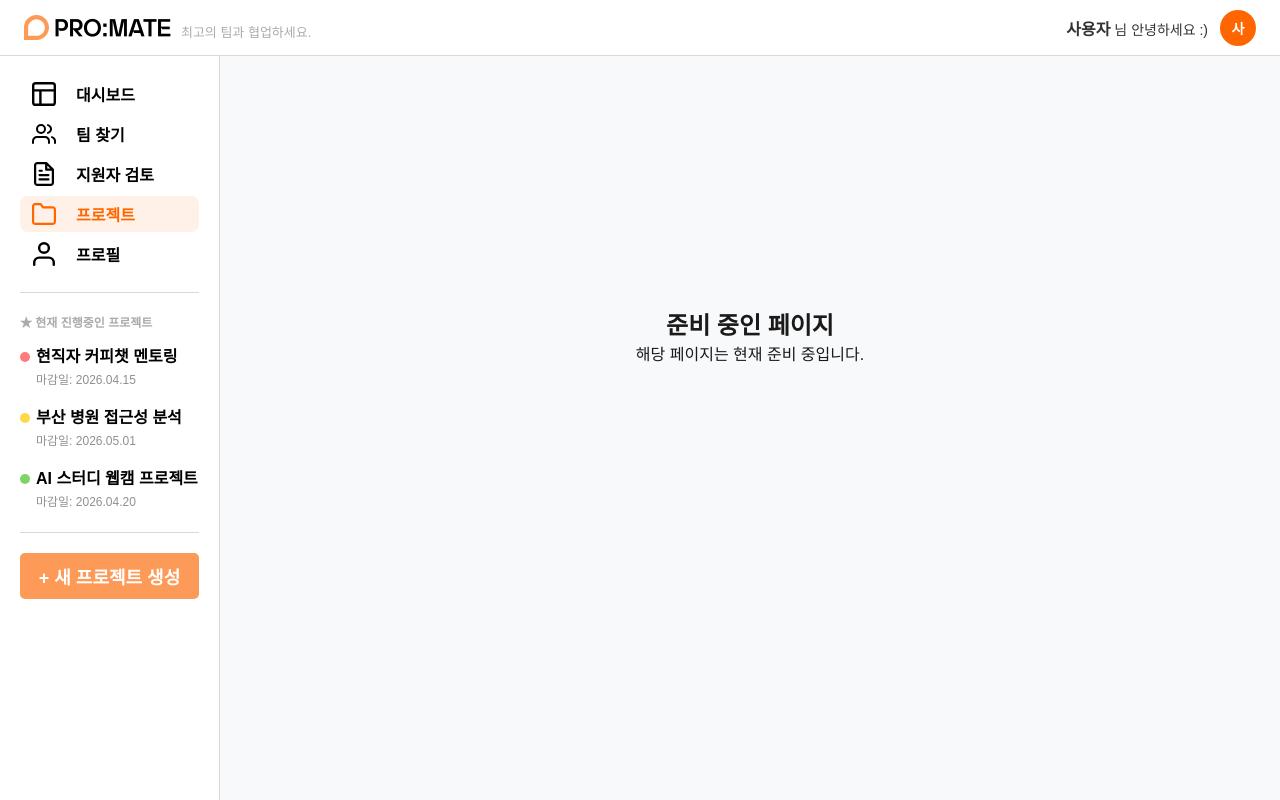
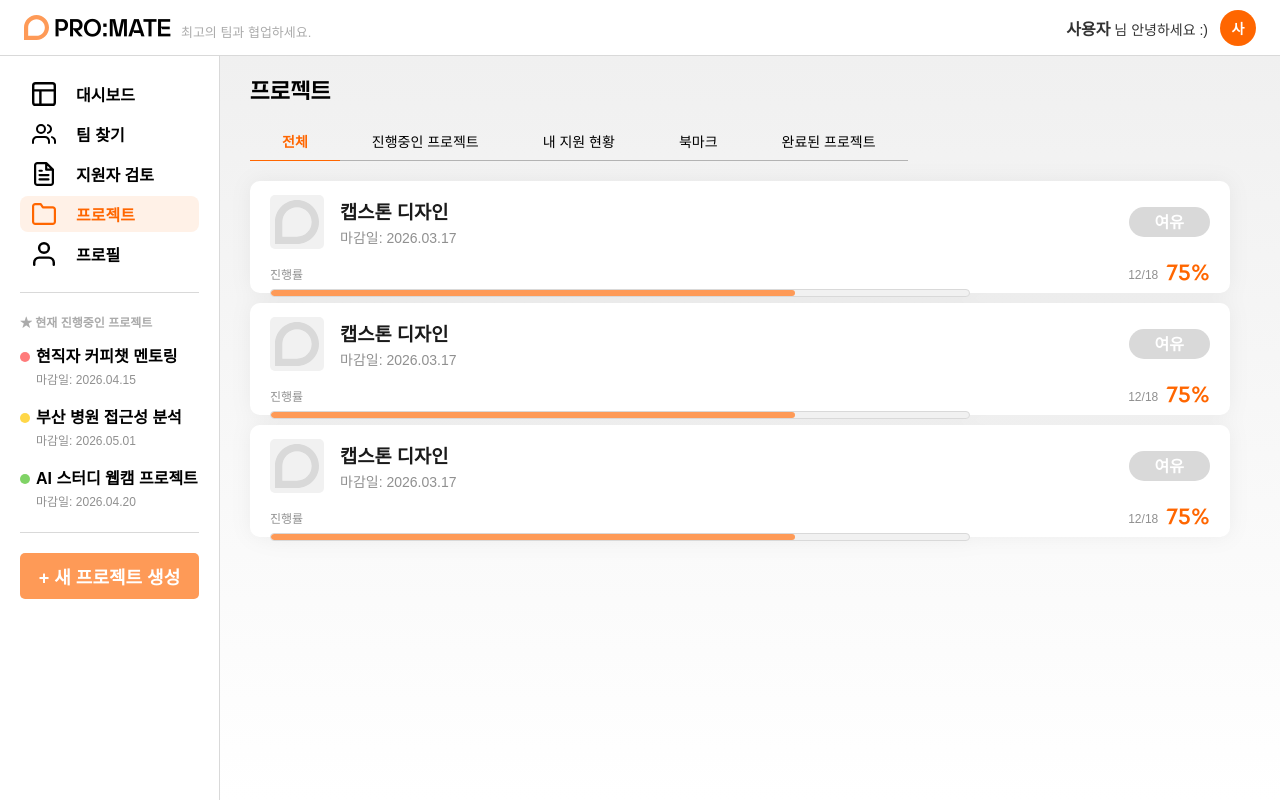
Before and after one commit to pknu-wap/promate, a React (Vite) app in the folder FE/: page /project in a window 1280 px wide. Built offline with nearby package versions, Linux system fonts and the light colour scheme; no server answers.

Commit message:
feat: 프로젝트 페이지 UI 구현

```diff
--- a/FE/src/App.jsx
+++ b/FE/src/App.jsx
@@ -9,6 +9,7 @@ import AuthCallback from "./pages/AuthCallback/AuthCallback.jsx";
 import TeammakingPage from "./pages/Teammaking/TeammakingPage.jsx";
 import FindTeamPage from "./pages/FindTeam/FindTeamPage.jsx";
 import DashboardPage from "./pages/DashboardPage/DashboardPage.jsx";
+import ProjectPage from "./pages/ProjectPage/ProjectPage.jsx";
 
 function AppLayout({ isMenuOpen, toggleMenu, closeMenu }) {
   return (
@@ -56,6 +57,7 @@ function App() {
           <Route path="/dashboard" element={<DashboardPage />} />
           <Route path="/teammaking" element={<TeammakingPage />} />
           <Route path="/find-team" element={<FindTeamPage />} />
+          <Route path="/project" element={<ProjectPage />} />
 
           <Route path="*" element={<ComingSoonPage />} />
         </Route>
--- /dev/null
+++ b/FE/src/pages/ProjectPage/ProjectPage.css
@@ -0,0 +1,72 @@
+.project-container {
+  display: flex;
+  flex-direction: column;
+  width: 100%;
+  height: calc(100vh - 56px);
+  background: linear-gradient(180deg, #F0F0F0 0%, #FFFFFF 100%);
+  overflow-y: auto;
+  padding: 19px 50px 20px 30px;
+  box-sizing: border-box;
+}
+
+.project-content {
+  display: flex;
+  flex-direction: column;
+  width: 100%;
+  max-width: 1000px;
+  gap: 20px;
+}
+
+.project-page-title {
+  font-family: 'YSpotlightOTF', 'Pretendard', sans-serif;
+  font-size: 22px;
+  font-weight: 500;
+  color: #000000;
+  flex-shrink: 0;
+}
+
+.tabs-container {
+  display: flex;
+  flex-direction: row;
+  align-items: center;
+  width: 100%;
+  height: 37px;
+}
+
+.tab-item {
+  display: flex;
+  flex-direction: row;
+  justify-content: center;
+  align-items: center;
+  padding: 10px 32px;
+  gap: 10px;
+  height: 37px;
+  box-sizing: border-box;
+  border-bottom: 1px solid #B3B3B3;
+  font-family: 'Pretendard', sans-serif;
+  font-style: normal;
+  font-weight: 400;
+  font-size: 14px;
+  color: #000000;
+  line-height: 17px;
+  cursor: pointer;
+  white-space: nowrap;
+}
+
+.tab-item.active {
+  border-bottom: 1.5px solid #FF6600;
+  font-weight: 700;
+  color: #FF6600;
+}
+
+.tab-item:hover {
+  background-color: rgba(255, 102, 0, 0.05);
+}
+
+.project-list {
+  display: flex;
+  flex-direction: column;
+  gap: 10px;
+  width: 100%;
+  filter: drop-shadow(0px 0px 10px rgba(0, 0, 0, 0.05));
+}
--- /dev/null
+++ b/FE/src/pages/ProjectPage/ProjectPage.jsx
@@ -0,0 +1,52 @@
+import React, { useState } from 'react';
+import ProjectBox from './components/ProjectBox/ProjectBox';
+import './ProjectPage.css';
+
+function ProjectPage() {
+  const [activeTab, setActiveTab] = useState('전체');
+
+  const tabs = ['전체', '진행중인 프로젝트', '내 지원 현황', '북마크', '완료된 프로젝트'];
+
+  // 임시 데이터
+  const dummyProjects = [
+    { id: 1, title: '캡스톤 디자인', dueDate: '2026.03.17', status: '여유', currentStep: 12, totalStep: 18, progress: 75 },
+    { id: 2, title: '캡스톤 디자인', dueDate: '2026.03.17', status: '여유', currentStep: 12, totalStep: 18, progress: 75 },
+    { id: 3, title: '캡스톤 디자인', dueDate: '2026.03.17', status: '여유', currentStep: 12, totalStep: 18, progress: 75 }
+  ];
+
+  return (
+    <div className="project-container">
+      <div className="project-content">
+        <h1 className="project-page-title">프로젝트</h1>
+
+        <div className="tabs-container">
+          {tabs.map((tab) => (
+            <div
+              key={tab}
+              className={`tab-item ${activeTab === tab ? 'active' : ''}`}
+              onClick={() => setActiveTab(tab)}
+            >
+              {tab}
+            </div>
+          ))}
+        </div>
+
+        <div className="project-list">
+          {dummyProjects.map((project) => (
+            <ProjectBox
+              key={project.id}
+              title={project.title}
+              dueDate={project.dueDate}
+              status={project.status}
+              currentStep={project.currentStep}
+              totalStep={project.totalStep}
+              progress={project.progress}
+            />
+          ))}
+        </div>
+      </div>
+    </div>
+  );
+}
+
+export default ProjectPage;
--- /dev/null
+++ b/FE/src/pages/ProjectPage/components/ProjectBox/ProjectBox.css
@@ -0,0 +1,136 @@
+.project-box {
+  display: flex;
+  flex-direction: column;
+  padding: 14px 20px;
+  gap: 10px;
+  width: 100%;
+  height: 112px;
+  background: #FFFFFF;
+  border-radius: 10px;
+  box-sizing: border-box;
+}
+
+.project-box-top {
+  display: flex;
+  flex-direction: row;
+  justify-content: space-between;
+  align-items: center;
+  width: 100%;
+  height: 54px;
+}
+
+.project-box-info {
+  display: flex;
+  flex-direction: row;
+  align-items: center;
+  gap: 16px;
+}
+
+.project-box-text {
+  display: flex;
+  flex-direction: column;
+  gap: 6px;
+}
+
+.project-title {
+  font-family: 'Pretendard', sans-serif;
+  font-style: normal;
+  font-weight: 600;
+  font-size: 16px;
+  line-height: 19px;
+  color: #000000;
+  margin: 0;
+}
+
+.project-due-date {
+  font-family: 'Pretendard', sans-serif;
+  font-style: normal;
+  font-weight: 400;
+  font-size: 14px;
+  line-height: 17px;
+  color: #909090;
+}
+
+.project-box-status {
+  display: flex;
+  flex-direction: row;
+  justify-content: center;
+  align-items: center;
+}
+
+.status-badge {
+  display: flex;
+  justify-content: center;
+  align-items: center;
+  padding: 6px 26px;
+  height: 30px;
+  background: #D9D9D9;
+  border-radius: 20px;
+  font-family: 'Pretendard', sans-serif;
+  font-style: normal;
+  font-weight: 600;
+  font-size: 16px;
+  line-height: 19px;
+  color: #FFFFFF;
+  box-sizing: border-box;
+}
+
+.project-box-bottom {
+  display: flex;
+  flex-direction: column;
+  width: 100%;
+  height: 40px;
+}
+
+.progress-header {
+  display: flex;
+  flex-direction: row;
+  justify-content: space-between;
+  align-items: baseline;
+  margin-bottom: 4px;
+}
+
+.progress-label,
+.progress-step {
+  font-family: 'Pretendard', sans-serif;
+  font-style: normal;
+  font-weight: 400;
+  font-size: 12px;
+  line-height: 14px;
+  color: #909090;
+}
+
+.progress-stats {
+  display: flex;
+  flex-direction: row;
+  align-items: baseline;
+  gap: 8px;
+}
+
+.progress-percent {
+  font-family: 'YSpotlightOTF', 'Pretendard', sans-serif;
+  font-style: normal;
+  font-weight: 400;
+  font-size: 20px;
+  color: #FF6600;
+  line-height: 26px;
+}
+
+.progress-bar-container {
+  width: 100%;
+  height: 8px;
+  background: #F1F1F1;
+  border: 1px solid #D9D9D9;
+  border-radius: 90px;
+  box-sizing: border-box;
+  position: relative;
+}
+
+.progress-bar-fill {
+  height: 8px;
+  background: #FE9A57;
+  border-radius: 90px;
+  position: absolute;
+  left: -1px;
+  top: -1px;
+}
--- /dev/null
+++ b/FE/src/pages/ProjectPage/components/ProjectBox/ProjectBox.jsx
@@ -0,0 +1,36 @@
+import React from 'react';
+import ProjectAvatar from '../../../../components/ProjectAvatar/ProjectAvatar';
+import ProgressBar from '../../../../components/ProgressBar/ProgressBar';
+import './ProjectBox.css';
+
+function ProjectBox({ title, dueDate, status, currentStep, totalStep, progress, avatarSrc }) {
+  return (
+    <div className="project-box">
+      <div className="project-box-top">
+        <div className="project-box-info">
+          <ProjectAvatar src={avatarSrc} size="54px" />
+          <div className="project-box-text">
+            <h3 className="project-box-title">{title}</h3>
+            <span className="project-due-date">마감일: {dueDate}</span>
+          </div>
+        </div>
+        <div className="project-box-status">
+          <span className="status-badge">{status}</span>
+        </div>
+      </div>
+
+      <div className="project-box-bottom">
+        <div className="progress-header">
+          <span className="progress-label">진행률</span>
+          <span className="progress-stats">
+            <span className="progress-step">{currentStep}/{totalStep}</span>
+            <span className="progress-percent">{progress}%</span>
+          </span>
+        </div>
+        <ProgressBar percent={progress} />
+      </div>
+    </div>
+  );
+}
+
+export default ProjectBox;
```
